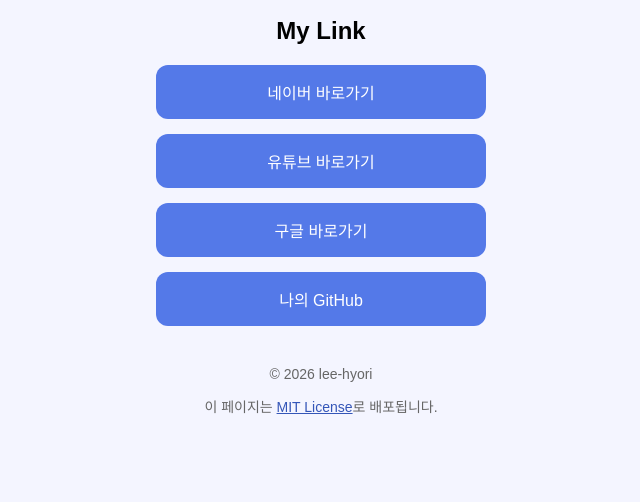
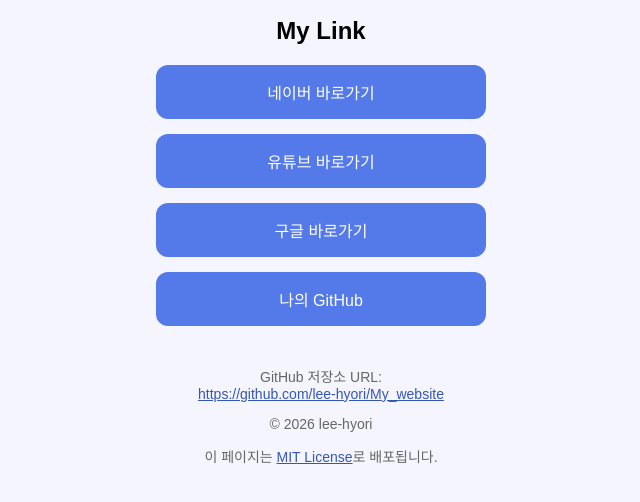
Before and after one commit to lee-hyori/My_website, a plain HTML site: page MyLink/index.html in a window 1280 px wide. Shown: the part 174-676 px from the top of the page, without its empty margins (319-959 px from the left). Drawn offline with Linux system fonts and the light colour scheme.

Commit message:
Display repository URL on MyLink page

```diff
--- a/MyLink/index.html
+++ b/MyLink/index.html
@@ -52,6 +52,7 @@
             background: transparent;
             color: #3456b8;
             text-decoration: underline;
+            overflow-wrap: anywhere;
         }
 
         footer a:hover {
@@ -85,6 +86,9 @@
     </a>
 
     <footer>
+        <p>GitHub 저장소 URL:<br>
+            <a href="https://github.com/lee-hyori/My_website">https://github.com/lee-hyori/My_website</a>
+        </p>
         <p>&copy; 2026 lee-hyori</p>
         <p>이 페이지는 <a href="https://github.com/lee-hyori/My_website/blob/main/LICENSE">MIT License</a>로 배포됩니다.</p>
     </footer>
```
